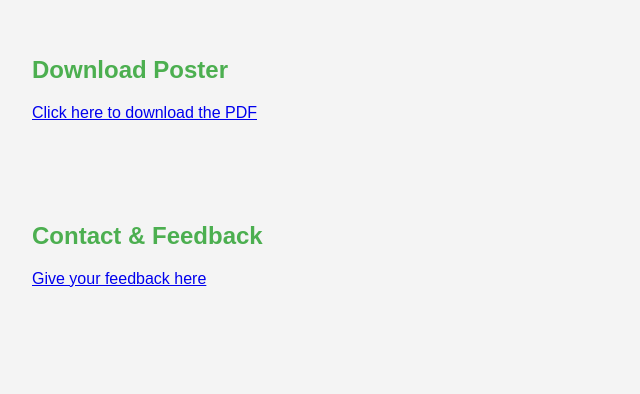
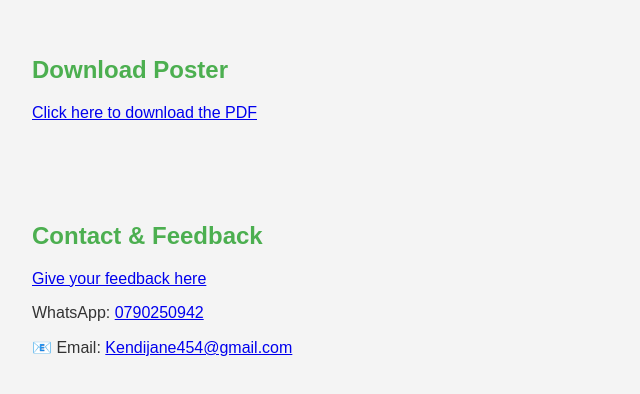
Before and after one commit to Emannuh254/skumawiki-growing, a plain HTML site: page index.html in a window 1280 px wide. Shown: the part 1524-1918 px from the top of the page, without its empty margins (0-640 px from the left). Before the commit the page ends 1860 px from the top, so only its background shows below. Drawn offline with Linux system fonts and the light colour scheme.

Commit message:
whatsapp email etc

```diff
--- a/index.html
+++ b/index.html
@@ -125,13 +125,12 @@
         "
       >
         <iframe
-          src="https://www.youtube.com/embed/YOUR_VIDEO_ID?mute=1&rel=0&modestbranding=1&enablejsapi=1"
+          src="https://www.youtube.com/embed/Dsf7Q6-rpA0?mute=1&rel=0&modestbranding=1&enablejsapi=1"
           frameborder="0"
           allow="accelerometer; autoplay; clipboard-write; encrypted-media; gyroscope; picture-in-picture; web-share"
           allowfullscreen
           style="position: absolute; top: 0; left: 0; width: 100%; height: 100%"
-        >
-        </iframe>
+        ></iframe>
       </div>
     </section>
 
@@ -151,6 +150,11 @@
           >Give your feedback here</a
         >
       </p>
+      <p>WhatsApp: <a href="https://wa.me/254790250942">0790250942</a></p>
+      <p>
+        📧 Email:
+        <a href="mailto:Kendijane454@gmail.com">Kendijane454@gmail.com</a>
+      </p>
     </section>
 
     <footer>&copy; 2025 Jane kendi | All rights reserved</footer>
```
